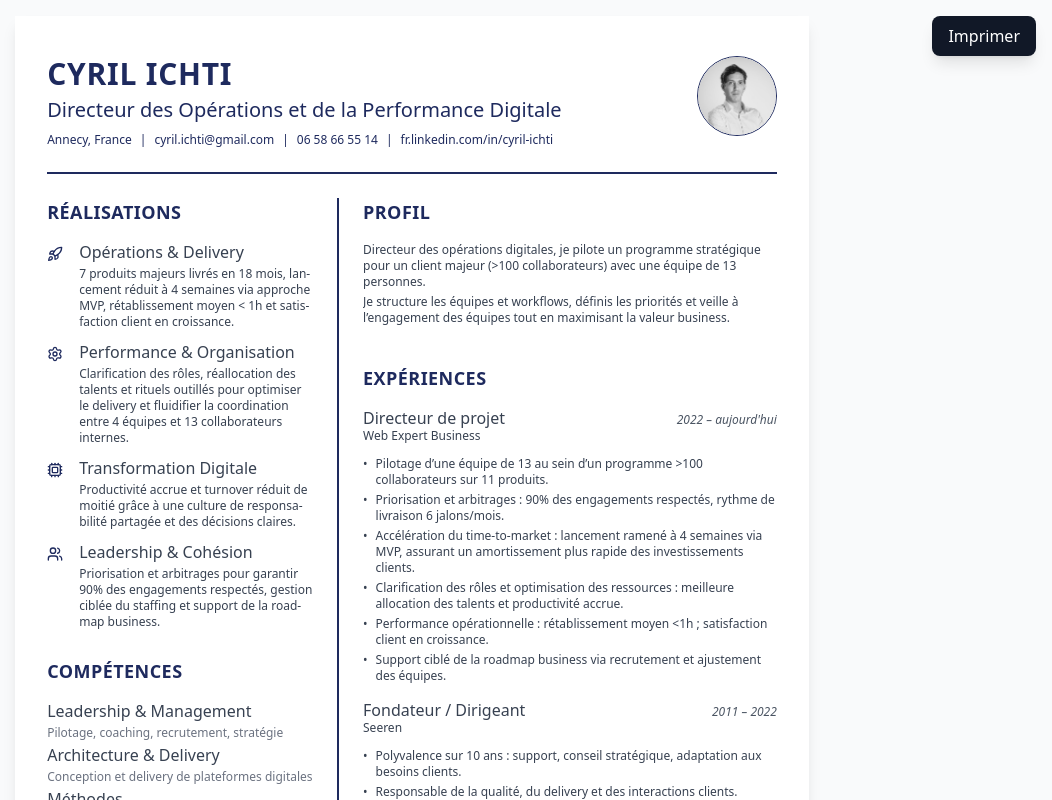
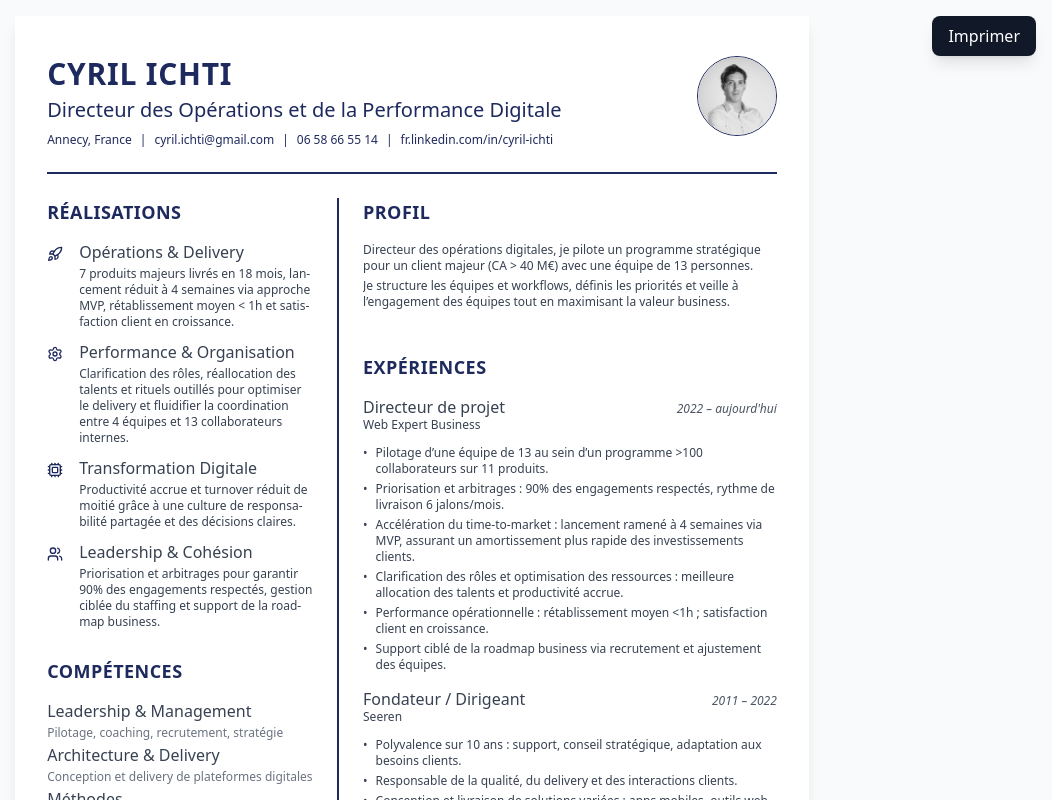
Before and after one commit to seeren/cv, a React (Vite) app: page / in a window 1280 px wide. Shown: the top 800 px of the page, without its empty margins (228-1280 px from the left). Built offline with nearby package versions, Linux system fonts and the light colour scheme.

Commit message:
feat: Add customer CA

```diff
--- a/src/features/profile/data.ts
+++ b/src/features/profile/data.ts
@@ -1,6 +1,6 @@
 export const data = [
 
-    'Directeur des opérations digitales, je pilote un programme stratégique pour un client majeur (>100 collaborateurs) avec une équipe de 13 personnes.',
+    'Directeur des opérations digitales, je pilote un programme stratégique pour un client majeur (CA > 40 M€) avec une équipe de 13 personnes.',
     'Je structure les équipes et workflows, définis les priorités et veille à l’engagement des équipes tout en maximisant la valeur business.'
 
 ];
```
